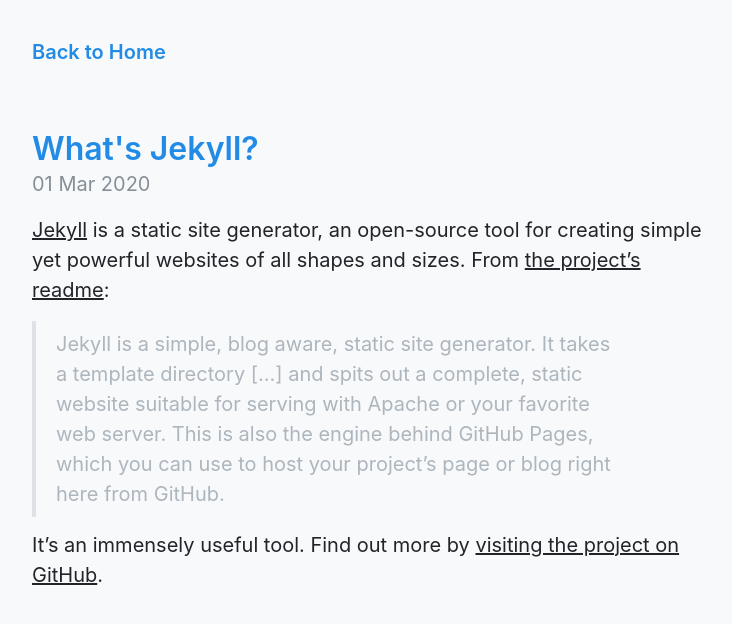
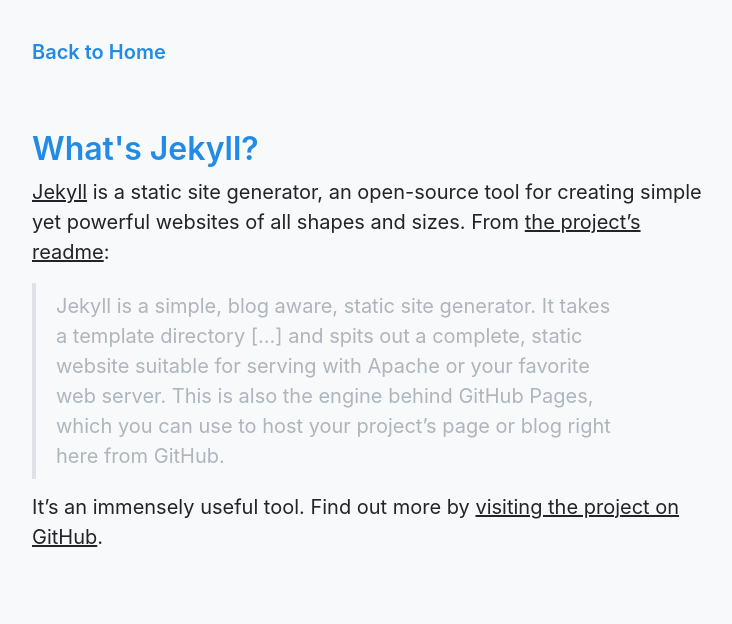
Before and after one commit to ixdwtruong/ixdwtruong.github.io, a Jekyll site: the page built from _posts/2020-03-01-whats-jekyll.md, in a window 1280 px wide. Shown: the top 624 px of the page, without its empty margins (272-1004 px from the left). Built offline with Jekyll 4.4.1, drawn with Linux system fonts in a browser that asks for light colours.

Commit message:
Update post.html

```diff
--- a/_layouts/post.html
+++ b/_layouts/post.html
@@ -4,6 +4,5 @@
 
 <article class="post">
   <h1 class="post-title">{{ page.title }}</h1>
-  <time datetime="{{ page.date | date_to_xmlschema }}" class="post-date">{{ page.date | date_to_string }}</time>
   {{ content }}
 </article>
```
